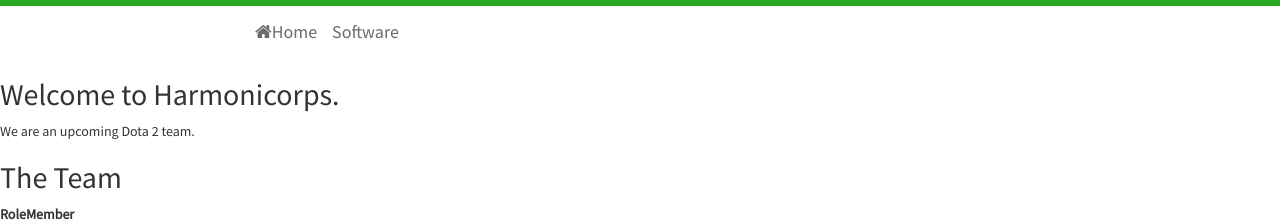
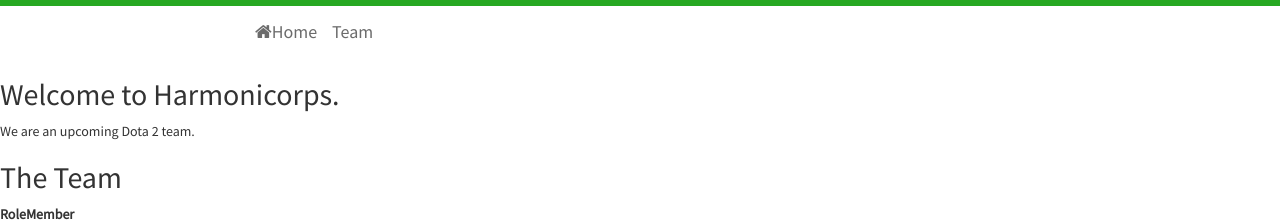
Before and after one commit to Harmonicorps/Harmonicorps.github.io, a Jekyll site: the page built from index.md, in a window 1280 px wide. Shown: the top 222 px of the page. Built offline with Jekyll 4.4.1, drawn with Linux system fonts in a browser that asks for light colours; nearby versions of some CDN libraries; our own code applies the rules of GitHub Pages for plain Markdown files; the list of posts is cut into pages by our own code.

Commit message:
Update header.html

```diff
--- a/_includes/header.html
+++ b/_includes/header.html
@@ -8,7 +8,7 @@
   <div class="container">
     <div class="navbar-header">
       <a class="navbar-brand" href="{{ site.url }}/"><i class="fa fa-home"></i>Home</a>
-      <a class="navbar-brand" href="{{ site.url }}/software.html">Software</a>
+      <a class="navbar-brand" href="{{ site.url }}/software.html">Team</a>
     </div>
   </div>
 </nav>
```
